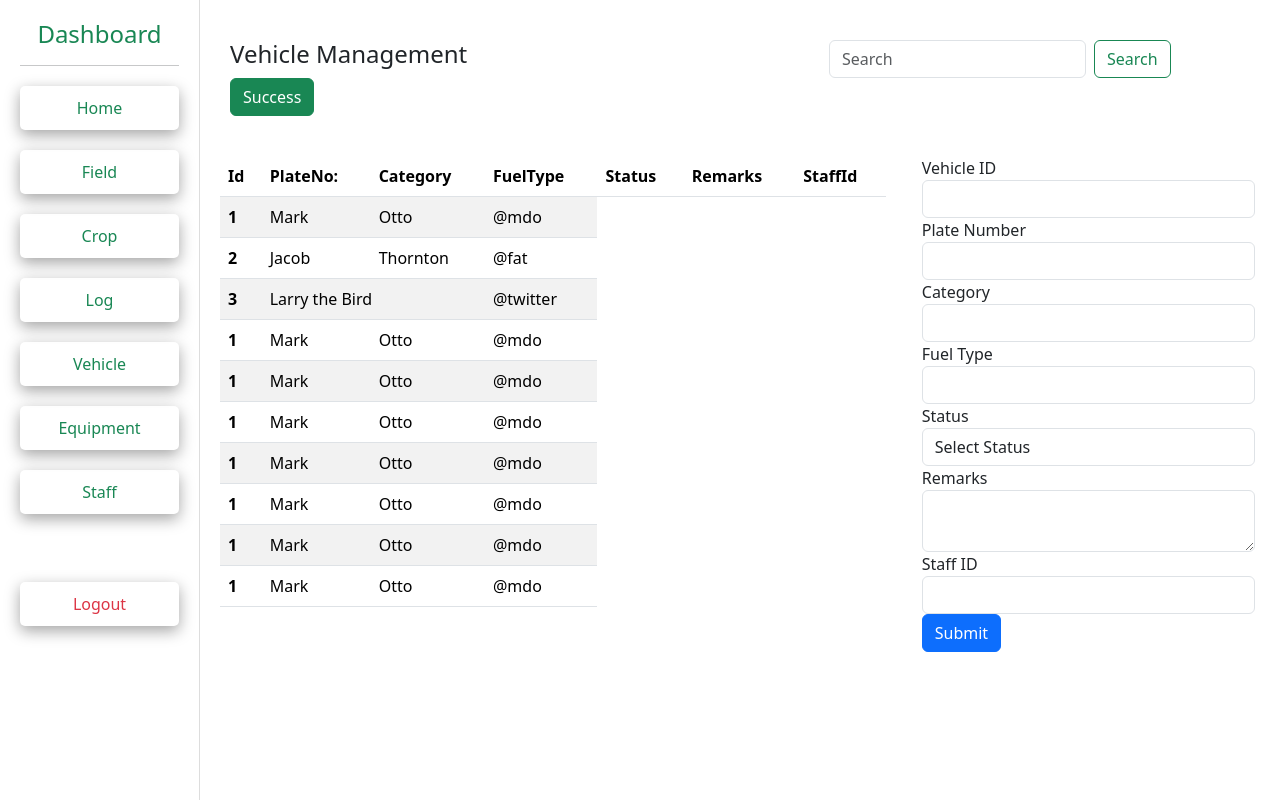
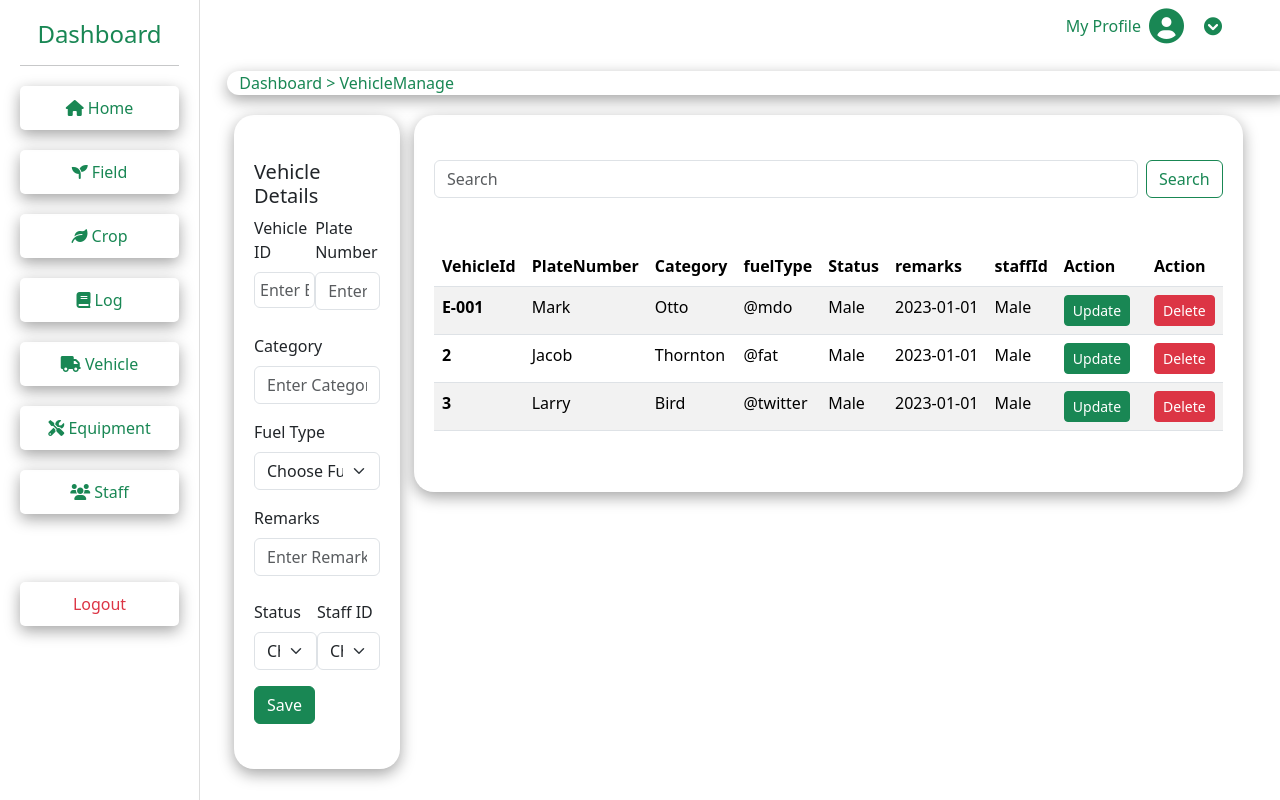
Before and after one commit to thisangaThewanmi/greenShadow_Frontend, a plain HTML site: page vehicle.html in a window 1280 px wide. Drawn offline with nearby package versions, Linux system fonts and the light colour scheme.

Commit message:
created Vehicle Manage Form

```diff
--- a/vehicle.html
+++ b/vehicle.html
@@ -4,191 +4,250 @@
     <meta charset="UTF-8">
     <title>Vehicle</title>
     <link href="https://cdn.jsdelivr.net/npm/bootstrap@5.3.3/dist/css/bootstrap.min.css" rel="stylesheet" integrity="sha384-QWTKZyjpPEjISv5WaRU9OFeRpok6YctnYmDr5pNlyT2bRjXh0JMhjY6hW+ALEwIH" crossorigin="anonymous">
-    <link rel="stylesheet" href="stylesheet.css">
+    <link href="https://cdnjs.cloudflare.com/ajax/libs/font-awesome/6.0.0-beta3/css/all.min.css" rel="stylesheet">
 
 
+    <link rel="stylesheet" href="stylesheet.css">
 
 </head>
 <body>
 
+<header class="header">
+    <div class="account d-flex align-items-center justify-content-end ">
+
+        <span id="current-time" class="time-text me-3"></span>
+        <span class="profile-text me-2">My Profile</span>
+        <i class="fas fa-user-circle profile-icon"></i>
+        <i class="fa-solid fa-circle-chevron-down setting-icon"></i>
+    </div>
+</header>
+
+
 <div class="row">
 
+
     <div class="col-sm-4 col-md-3 col-lg-2 sidebar">
-
         <h4 id="centerd-Text"> Dashboard</h4>
         <hr>
-        <a href="#home" class="nav-link">Home</a>
-        <a href="#field" class="nav-link">Field</a>
-        <a href="#crop" class="nav-link">Crop</a>
-        <a href="#log" class="nav-link">Log</a>
-        <a href="#vehicle" class="nav-link">Vehicle</a>
-        <a href="#equipment" class="nav-link">Equipment</a>
-        <a href="#Staff" class="nav-link">Staff</a>
+        <a href="#home" class="nav-link">
+            <i class="fas fa-home"></i> Home
+        </a>
+        <a href="#field" class="nav-link">
+            <i class="fas fa-seedling"></i> Field
+        </a>
+        <a href="#crop" class="nav-link">
+            <i class="fas fa-leaf"></i> Crop
+        </a>
+        <a href="#log" class="nav-link">
+            <i class="fas fa-book"></i> Log
+        </a>
+        <a href="#vehicle" class="nav-link">
+            <i class="fas fa-truck"></i> Vehicle
+        </a>
+        <a href="#equipment" class="nav-link">
+            <i class="fas fa-tools"></i> Equipment
+        </a>
+        <a href="#Staff" class="nav-link">
+            <i class="fas fa-users"></i> Staff
+        </a>
 
         <br>
         <br>
+
 
         <a href="#logout" class="nav-link text-danger">Logout</a>
     </div>
 
 
+
     <div class="col-md-9 col-lg-10 main-content">
 
-        <div class="container">
-            <div class="row searchRow">
-                <div class="col col-lg-7">
-                    <h4>Vehicle Management</h4>
+        <div class="container mainContainer">
+            Dashboard > VehicleManage
         </div>
 
-                <div class="col-md-auto">
+        <div class="container fluid-5 subContent">
+
+
+            <div class="col  ">
+
+                <div class="container fluid-5  formContainer">
+
+                    <form id="equipmentForm">
+
+                        <h5>Vehicle Details</h5>
+
+                        <div class="row">
+                            <div class="col form">
+                                <!-- Equipment ID -->
+                                <div class="mb-3">
+                                    <label for="vehicleId" class="form-label ">Vehicle ID</label>
+                                    <input type="text" class="form-control text-fields " id="vehicleId" name="equipmentId" placeholder="Enter Equipment ID">
+                                </div>
+
+                                <!-- Type -->
+                                <div class="mb-4"> <!-- Changed from mb-3 to mb-4 for more space -->
+                                    <label for="plateNumber" class="form-label">Plate Number</label>
+                                    <input type="text" class="form-control" id="plateNumber" name="type" placeholder="Enter Plate Number">
+                                </div>
+                            </div>
+                        </div>
+
+
+
+                        <!-- Name -->
+                        <div class="mb-3">
+                            <label for="category" class="form-label">Category</label>
+                            <input type="text" class="form-control" id="category" name="name" placeholder="Enter Category">
+                        </div>
+
+                        <!-- Status -->
+                        <div class="mb-3">
+                            <label for="status" class="form-label">Fuel Type</label>
+                            <select class="form-select" id="status" name="status">
+                                <option selected disabled>Choose Fuel Type</option>
+                                <option value="Available">Available</option>
+                                <option value="In Use">In Use</option>
+                                <option value="Under Maintenance">Under Maintenance</option>
+                            </select>
+                        </div>
+
+
+                        <div class="mb-4"> <!-- Changed from mb-3 to mb-4 for more space -->
+                            <label for="remarks" class="form-label">Remarks</label>
+                            <input type="text" class="form-control" id="remarks" name="type" placeholder="Enter Remarks">
+                        </div>
+
+
+
+
+
+
+                        <div class="row">
+                            <div class="col form">
+                                <div class="mb-3">
+                                    <label for="vehicleStatus" class="form-label">Status</label>
+                                    <select class="form-select" id="vehicleStatus" name="fieldId">
+                                        <option selected disabled>Choose Field ID</option>
+                                        <option value="F1">F1</option>
+                                        <option value="F2">F2</option>
+                                        <option value="F3">F3</option>
+                                    </select>
+                                </div>
+
+
+                                <!-- Staff ID -->
+                                <div class="mb-3">
+                                    <label for="vehicleStaffId" class="form-label">Staff ID</label>
+                                    <select class="form-select" id="vehicleStaffId" name="staffId">
+                                        <option selected disabled>Choose Staff ID</option>
+                                        <option value="S1">S1</option>
+                                        <option value="S2">S2</option>
+                                        <option value="S3">S3</option>
+                                    </select>
+                                </div>
+                            </div>
+                        </div>
+                        <!-- Submit Button -->
+                        <button type="submit" class="btn btn-success">Save</button>
+                    </form>
+                </div>
+            </div>
+
+
+
+
+            <div  class="row content-row" >
+                <div class="col ">
+                    <div class="container fluid-5  formContainer">
+
+                        <div class="col">
                             <form class="d-flex" role="search">
                                 <input class="form-control me-2" type="search" placeholder="Search" aria-label="Search">
                                 <button class="btn btn-outline-success" type="submit">Search</button>
                             </form>
                         </div>
-
-                <div class="col col-lg-2">
-                    <button type="button" class="btn btn-success" data-bs-toggle="modal" data-bs-target="#scrollableModal">Success</button>
-                </div>
-            </div>
-        </div>
+                        <br><br>
 
 
-        <div  class="row content-row" >
-          <div class="col col-lg-8 col-md-4">
-              <div class="container fluid-5  tableContainer">
-                  <table class="table table-striped">
+
+                        <table class="table table-striped strip">
                             <thead>
                             <tr>
-                          <th scope="col">Id</th>
-                          <th scope="col">PlateNo:</th>
+                                <th scope="col">VehicleId</th>
+                                <th scope="col">PlateNumber</th>
                                 <th scope="col">Category</th>
-                          <th scope="col">FuelType</th>
+                                <th scope="col">fuelType</th>
                                 <th scope="col">Status</th>
-                          <th scope="col">Remarks</th>
-                          <th scope="col">StaffId</th>
+                                <th scope="col">remarks</th>
+                                <th scope="col">staffId</th>
+                                <th scope="col">Action</th>
+                                <th scope="col">Action</th>
+
                             </tr>
                             </thead>
                             <tbody>
                             <tr>
-                          <th scope="row">1</th>
+                                <th scope="row">E-001</th>
                                 <td>Mark</td>
                                 <td>Otto</td>
                                 <td>@mdo</td>
+                                <td>Male</td>
+                                <td>2023-01-01</td>
+                                <td>Male</td>
+                                <td>
+                                    <button class="btn btn-success btn-sm me-2">Update</button>
+                                </td>
+
+                                <td>
+                                    <button class="btn btn-danger btn-sm">Delete</button>
+                                </td>
                             </tr>
                             <tr>
                                 <th scope="row">2</th>
                                 <td>Jacob</td>
                                 <td>Thornton</td>
                                 <td>@fat</td>
+                                <td>Male</td>
+                                <td>2023-01-01</td>
+                                <td>Male</td>
+
+                                <td>
+                                    <button class="btn btn-success btn-sm me-2">Update</button>
+                                </td>
+
+                                <td>
+                                    <button class="btn btn-danger btn-sm">Delete</button>
+                                </td>
                             </tr>
                             <tr>
                                 <th scope="row">3</th>
-                          <td colspan="2">Larry the Bird</td>
+                                <td>Larry</td>
+                                <td>Bird</td>
                                 <td>@twitter</td>
+                                <td>Male</td>
+                                <td>2023-01-01</td>
+                                <td>Male</td>
+                                <td>
+                                    <button class="btn btn-success btn-sm me-2">Update</button>
+                                </td>
+
+                                <td>
+                                    <button class="btn btn-danger btn-sm">Delete</button>
+                                </td>
                             </tr>
-                      <tr>
-                          <th scope="row">1</th>
-                          <td>Mark</td>
-                          <td>Otto</td>
-                          <td>@mdo</td>
-                      </tr>
-                      <tr>
-                          <th scope="row">1</th>
-                          <td>Mark</td>
-                          <td>Otto</td>
-                          <td>@mdo</td>
-                      </tr>
-                      <tr>
-                          <th scope="row">1</th>
-                          <td>Mark</td>
-                          <td>Otto</td>
-                          <td>@mdo</td>
-                      </tr>
-                      <tr>
-                          <th scope="row">1</th>
-                          <td>Mark</td>
-                          <td>Otto</td>
-                          <td>@mdo</td>
-                      </tr>
-                      <tr>
-                          <th scope="row">1</th>
-                          <td>Mark</td>
-                          <td>Otto</td>
-                          <td>@mdo</td>
-                      </tr>
-                      <tr>
-                          <th scope="row">1</th>
-                          <td>Mark</td>
-                          <td>Otto</td>
-                          <td>@mdo</td>
-                      </tr>
-                      <tr>
-                          <th scope="row">1</th>
-                          <td>Mark</td>
-                          <td>Otto</td>
-                          <td>@mdo</td>
-                      </tr>
+
                             </tbody>
                         </table>
                     </div>
                 </div>
+            </div>
+        </div><!--subContent-->
+
+    </div><!--mainContent-->
 
 
-           <div class="col col-lg-4 col-md-2">
-
-               <form>
-
-
-                   <div class=" form-group">
-                       <label for="vehicleId">Vehicle ID</label>
-                       <input type="text" class="form-control" id="vehicleId" name="vehicleId" required>
-                   </div>
-
-                   <div class="form-group">
-                       <label for="plateNumber">Plate Number</label>
-                       <input type="text" class="form-control" id="plateNumber" name="plateNumber" required>
-                   </div>
-
-                   <div class="form-group">
-                       <label for="category">Category</label>
-                       <input type="text" class="form-control" id="category" name="category" required>
-                   </div>
-
-                   <div class="form-group">
-                       <label for="fuelType">Fuel Type</label>
-                       <input type="text" class="form-control" id="fuelType" name="fuelType" required>
-                   </div>
-
-                   <div class="form-group">
-                       <label for="status">Status</label>
-                       <select class="form-control" id="status" name="status" required>
-                           <option value="">Select Status</option>
-                           <option value="Active">Active</option>
-                           <option value="Inactive">Inactive</option>
-                           <option value="Under Maintenance">Under Maintenance</option>
-                       </select>
-                   </div>
-
-                   <div class="form-group">
-                       <label for="remarks">Remarks</label>
-                       <textarea class="form-control" id="remarks" name="remarks"></textarea>
-                   </div>
-
-                   <div class="form-group">
-                       <label for="staffId">Staff ID</label>
-                       <input type="text" class="form-control" id="staffId" name="staffId" required>
-                   </div>
-
-                   <button type="submit" class="btn btn-primary">Submit</button>
-
-
-               </form>
-           </div>
-        </div>
-    </div><!---main content-->
-</div> <!-------- full row eke eka-->
-
+</div><!--row eke-->
 
 <!------------------------------------>
 
```
Lines whose indentation alone changed are shown as unchanged.
